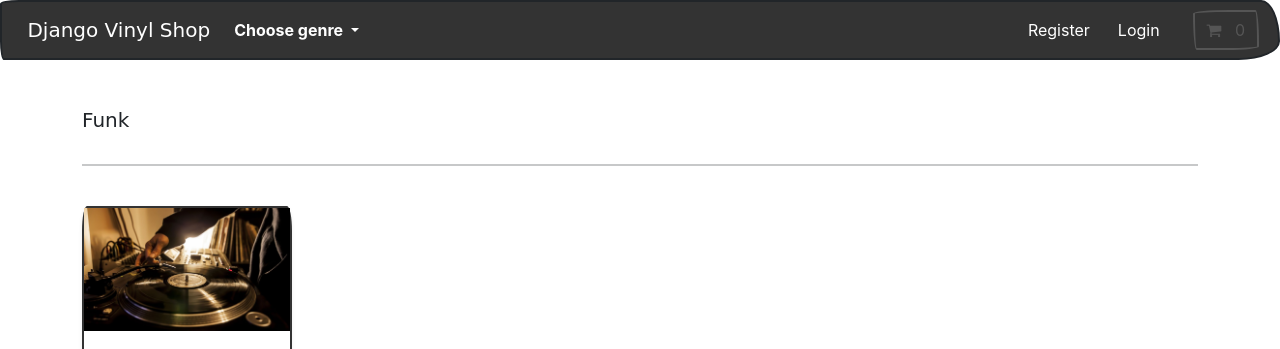
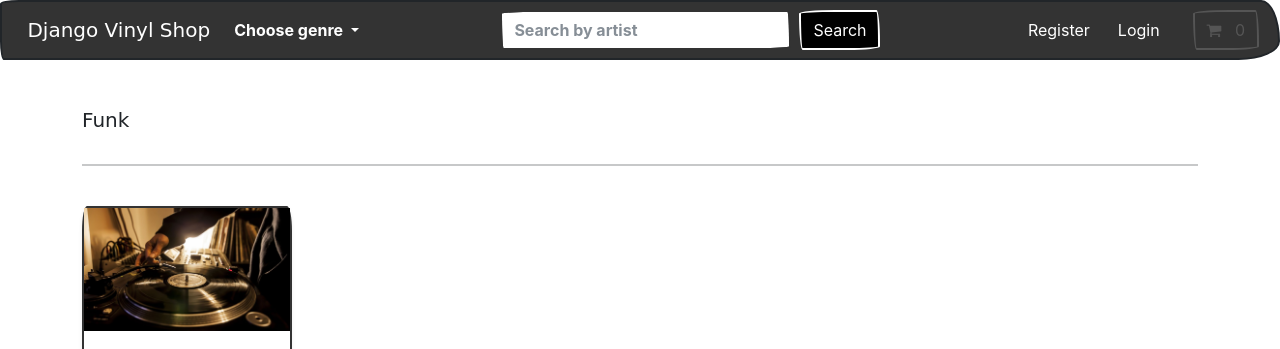
Before and after one commit to VinylSquad/DjangoVinylShop, a Django app: page /search/funk/ in a window 1280 px wide. Shown: the top 349 px of the page. Run offline with Django 4.2, Linux system fonts and the light colour scheme; data comes from the database, SQL or seed files in the repository; some libraries are stand-ins or nearby versions; some web fonts are replaced.

Commit message:
Added search bar

```diff
--- a/DjangoVinylShop_project/static/css/styles.css
+++ b/DjangoVinylShop_project/static/css/styles.css
@@ -6,3 +6,10 @@
 
 
 }
+
+.custom-search-button {
+    background-color: black; /* Change this to the desired color */
+    border-color: white; /* Change this to the desired color */
+    color: white; /* Change this to the desired color for text */
+    /* You can add more styles as needed */
+}
--- a/DjangoVinylShop_project/store/templates/store/base.html
+++ b/DjangoVinylShop_project/store/templates/store/base.html
@@ -94,6 +94,12 @@
     </div>
 
     <div class="collapse navbar-collapse text-center" id="navbarNavDropdown">
+
+      <form class="d-flex" method="get" action="{% url 'search_view' %}">
+        <input class="form-control me-2" type="search" name="query" placeholder="Search by artist" aria-label="Search">
+        <button class="btn btn-outline-success custom-search-button" type="submit">Search</button>
+    </form>
+
       <ul class="navbar-nav ms-auto">
         {% if user.is_authenticated %}
 
--- a/DjangoVinylShop_project/store/templates/store/product-info.html
+++ b/DjangoVinylShop_project/store/templates/store/product-info.html
@@ -1,4 +1,8 @@
-{% extends "./base.html" %} {% load static %} {% block content %}
+{% extends "./base.html" %}
+
+{% load static %}
+
+{% block content %}
 
 <div class="container">
   <main class="pt-5">
--- a/DjangoVinylShop_project/store/urls.py
+++ b/DjangoVinylShop_project/store/urls.py
@@ -1,5 +1,6 @@
 from django.urls import path
 from . import views
+from .views import search_view
 
 urlpatterns = [
 
@@ -13,5 +14,10 @@ urlpatterns = [
     path('search/<slug:category_slug>/', views.list_category, name='list-category'),
 
 
+    path('search/', search_view, name='search_view'),
+
+
+
+
 
 ]
--- a/DjangoVinylShop_project/store/views.py
+++ b/DjangoVinylShop_project/store/views.py
@@ -41,3 +41,18 @@ def product_info(request, product_slug):
     context = {'product': product}
 
     return render(request, 'store/product-info.html', context)
+
+
+def search_view(request):
+    query = request.GET.get('query')
+    results = []
+
+    if query:
+        results = Product.objects.filter(artist__icontains=query)  # Replace 'title' with the field you want to search
+
+    context = {
+        'query': query,
+        'results': results,
+    }
+
+    return render(request, 'store/search_results.html', context)
```
Also changed, not shown: DjangoVinylShop_project/store/templates/store/search_results.html (added, +22 -0 lines).
